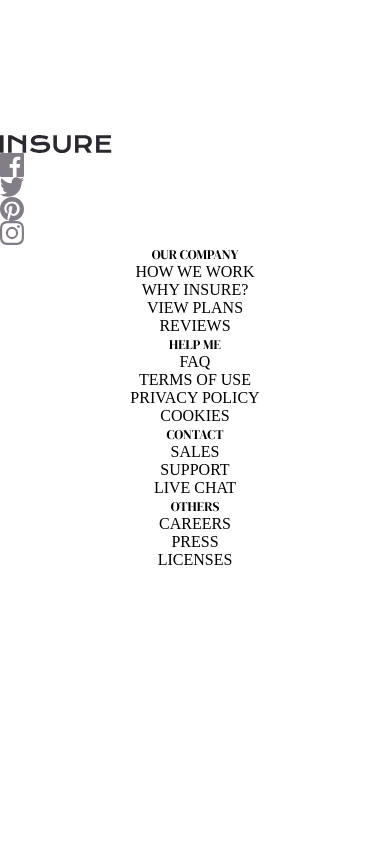
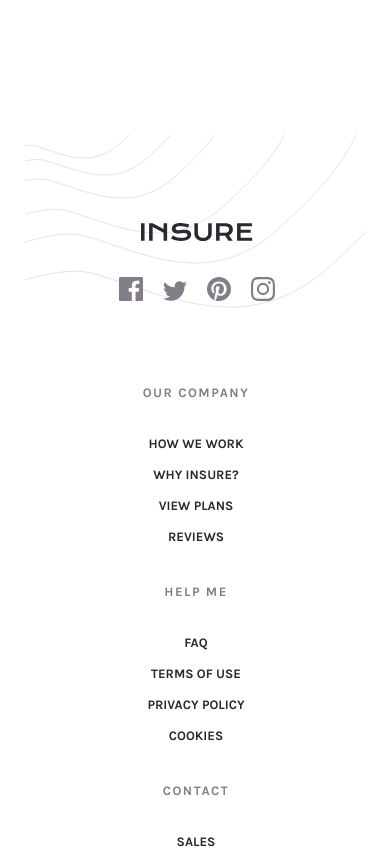
Before and after one commit to SimGagnon/Frontend-mentor-insure, a plain HTML site: page index.html in a window 390 px wide. Shown: the part 2660-3512 px from the top of the page. Before the commit the page ends 3229 px from the top, so only its background shows below. Drawn offline with Linux system fonts and the light colour scheme.

Commit message:
finished mobile footer

```diff
--- a/app/scss/_footer.scss
+++ b/app/scss/_footer.scss
@@ -1,4 +1,48 @@
 .footer {
     text-transform: uppercase;
+    padding: 0rem 1.4375rem 5.5rem 1.5625rem;
+
+    &__header {
+        background: url(/images/bg-pattern-footer-mobile.svg) no-repeat;
+        padding: 5.5rem 1.4375rem 2.5rem 1.5625rem;
+
+        img {
+            display: inline-block;
+        }
+
+        &__socials {
+            margin-top: 2rem;
+
+            a {
+
+                &:not(:last-child) {
+                    margin-right: 1rem;
+                }
+            }
+        }
+    }
+
+    &__list {
+
+        h5 {
+            margin: 2.5rem 0rem 2.25rem 0rem;
+            font-size: 0.8125rem;
+            color: $DarkGrayishViolet;
+            letter-spacing: 1.5px;
+        }
+
+        ul {
+
+            li {
+                font-weight: bold;
+                font-size: 0.8125rem;
+                color: $VeryDarkViolet;
+
+                &:not(:last-child) {
+                    margin-bottom: 1rem;
+                }
+            }
+        }
+    }
 
 }
--- a/app/scss/_global.scss
+++ b/app/scss/_global.scss
@@ -10,13 +10,13 @@ html {
     padding: 0;
 }
 
-h1,h2,h3,h4,h5 {
+h1,h2,h3,h4 {
     margin: 0;
     font-family: $DmDisplay;
     font-weight: 400;
 }
 
-p,button {
+p,button,li,h5 {
     font-family: $Karla;
 }
 
```
Also changed, not shown: app/css/style.css, 1 other file.
